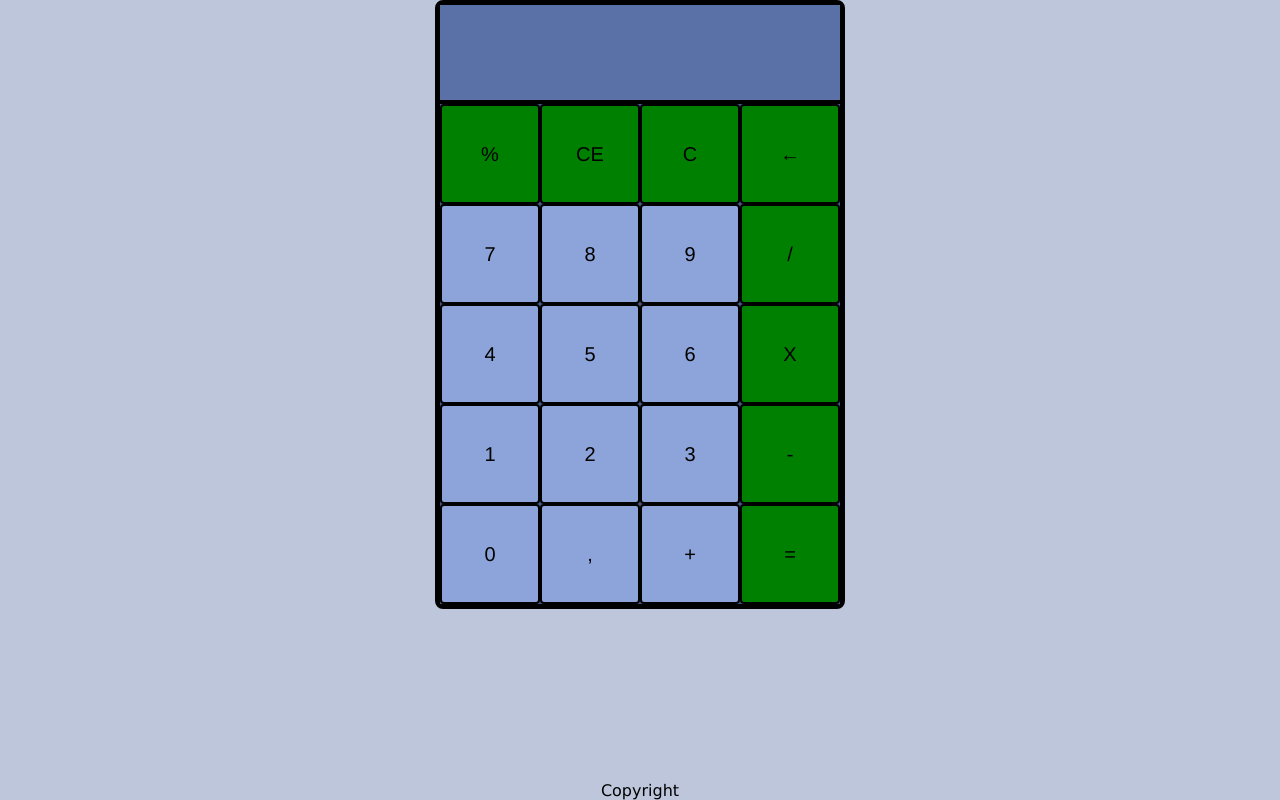
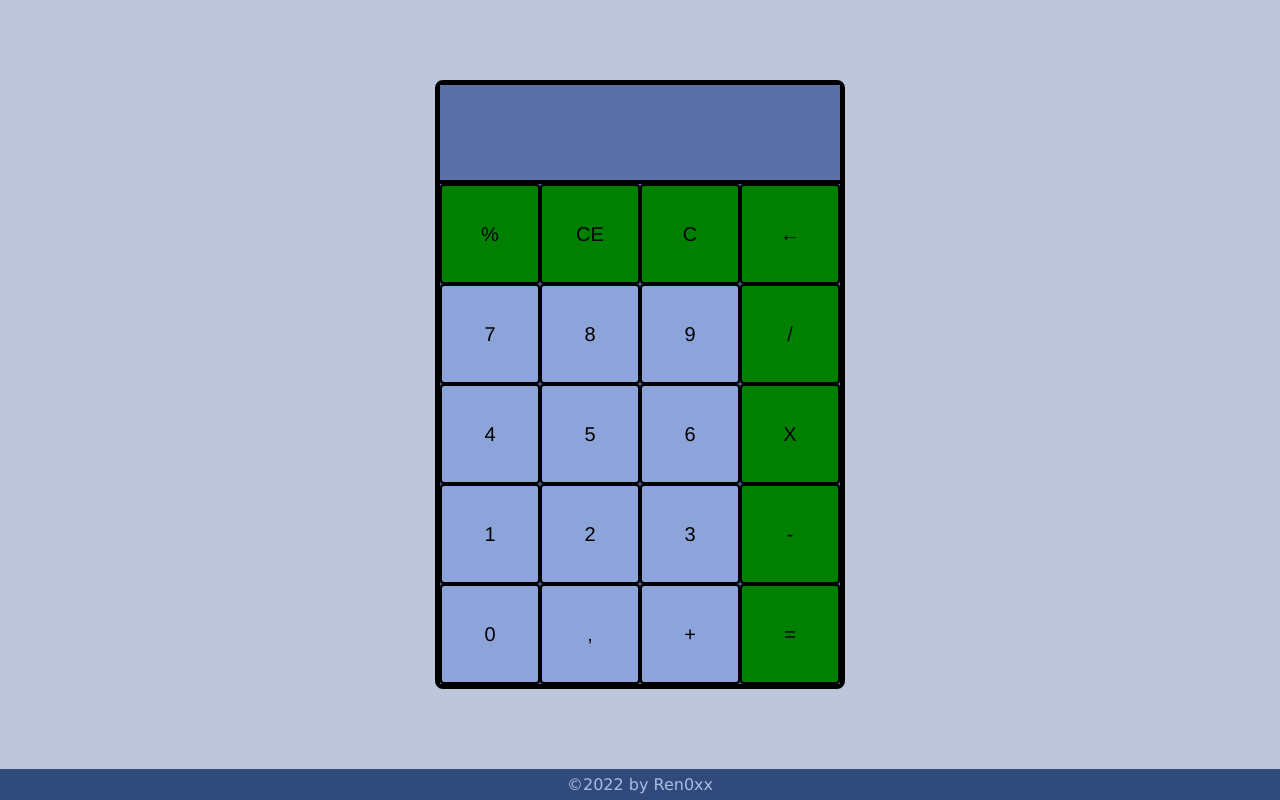
Before and after one commit to Ren0xx/Calculator, a plain HTML site: page index.html in a window 1280 px wide. Drawn offline with Linux system fonts and the light colour scheme.

Commit message:
Final changes, finished project

```diff
--- a/index.html
+++ b/index.html
@@ -23,7 +23,9 @@
 
 
     </div>
-    <footer class="footer" >Copyright</footer>
+    <footer class="footer">
+        ©<span id="year"></span> by Ren0xx
+    </footer>
     <script src="script.js" async defer></script>
 </body>
 
--- a/script.js
+++ b/script.js
@@ -60,7 +60,7 @@ function getOperator(button) {
 }
 function getResult(button) {
     if (button.id === '='){
-        let result = operate(stored_value, display.textContent, operator).toPrecision(10);
+        let result = operate(stored_value, display.textContent, operator);
         display.textContent = result;
 
     }
@@ -120,3 +120,5 @@ clearEverythingButton.addEventListener('click', () =>{
     display.textContent = '';
     stored_value = 0;
 })
+
+document.getElementById("year").innerHTML = new Date().getFullYear();
--- a/style.css
+++ b/style.css
@@ -1,9 +1,8 @@
 body{
     display: flex;
+    align-items: center;
+    min-height: 100vh;
     justify-content: center;
-    align-items: center;
-    width: 100vh;
-    height: 100vh;
     margin: 0 auto;
     flex-direction: column;
     background-color:hsl(221, 30%, 80%);
@@ -15,6 +14,8 @@ body{
     background-color: antiquewhite;
     border: 5px solid black;
     border-radius: 8px;
+    margin-top: 10vh;
+
 }
 .buttons{
     display: grid;
@@ -48,4 +49,10 @@ body{
 }
 .footer{
     margin-top: auto;
+    text-align: center;
+    padding: 6px 0 6px 0;
+    width: 100%;
+
+    color: #aabce2;
+    background-color: hsl(220, 43%, 34%);
 }
```
